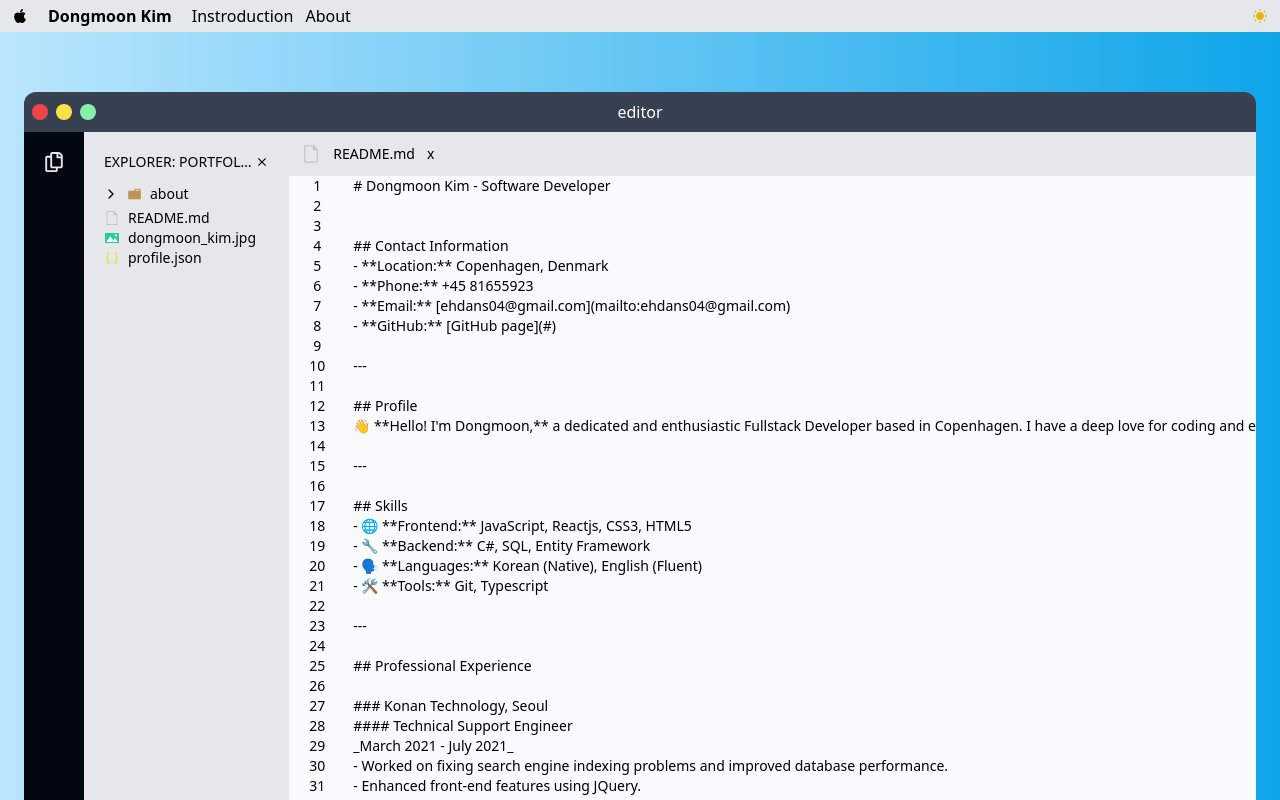
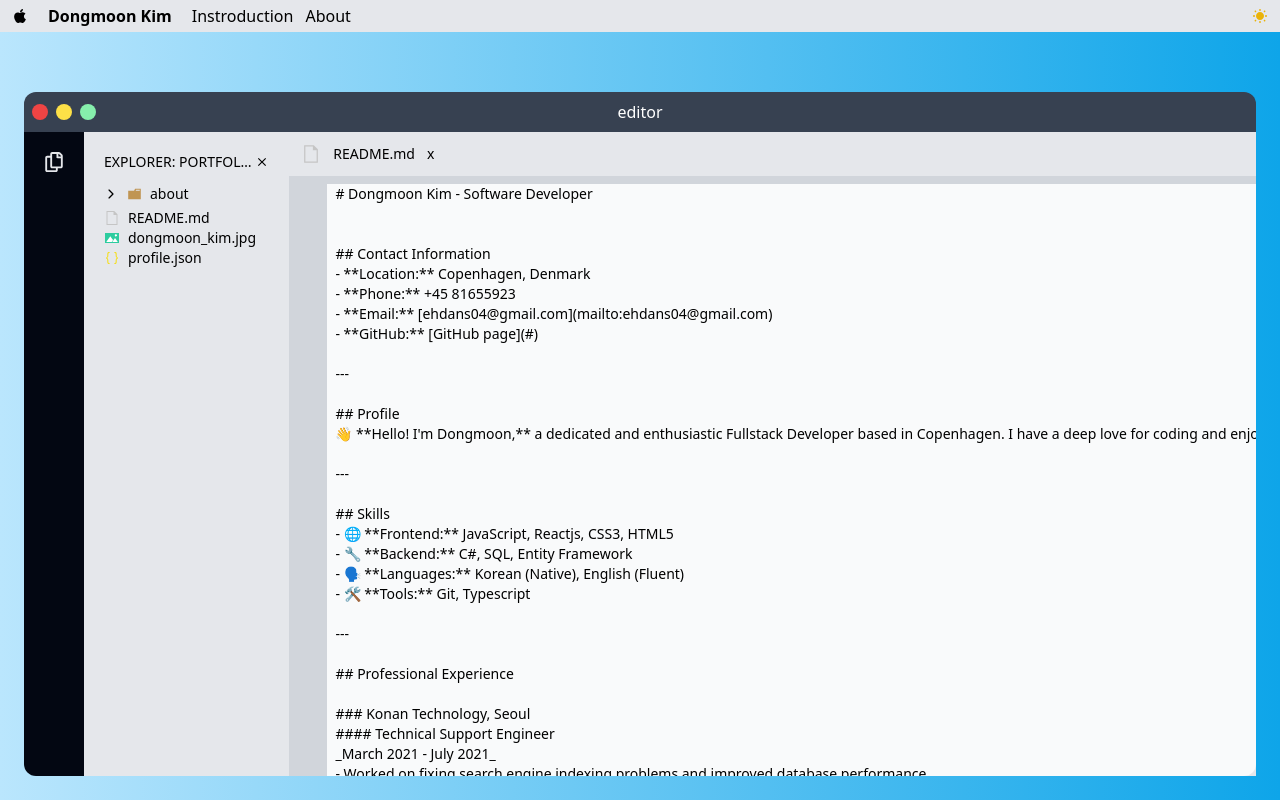
Before and after one commit to Dongmoon29/portfolio, a Next.js app: page /about in a window 1280 px wide. Built offline with nearby package versions, Linux system fonts and the light colour scheme.

Commit message:
remove line numbers

```diff
--- a/src/components/about/vscode/vscodeBuffers.tsx
+++ b/src/components/about/vscode/vscodeBuffers.tsx
@@ -7,13 +7,17 @@
 
 export const VsCodeBuffers: FC = () => {
   const { state } = useVscodeContext();
+  const { theme } = useThemeContext();
   const buffers = state.buffers;
   if (!buffers) {
     return null;
   }
 
   return (
-    <div className="flex justify-start items-end overflow-auto w-full">
+    <div
+      className={`flex justify-start items-end overflow-auto w-full border-b-8 ${
+        theme === 'dark' ? 'border-gray-700' : 'border-gray-300'
+      }`}>
       {buffers.map((buffer) => (
         <VsCodeBuffer
           key={`TAB_${buffer.filename}_${buffer.id}`}
--- a/src/components/about/vscode/vscodeEditorArea.tsx
+++ b/src/components/about/vscode/vscodeEditorArea.tsx
@@ -1,89 +1,103 @@
 'use client';
-
+import { FC, useState, ChangeEvent, useEffect, useMemo } from 'react';
 import { useThemeContext } from '@/context/ThemeContext';
-import { FC, useState, ChangeEvent, useEffect } from 'react';
 
 type VsCodeEditorAreaProps = {
   content: string | { src: string };
 };
 
-// FIXME: need to fix layout when buffer x axis gets overflow, main content area also grow and breaks layout
 export const VsCodeEditorArea: FC<VsCodeEditorAreaProps> = ({ content }) => {
   const { theme } = useThemeContext();
   const [currentContents, setCurrentContents] = useState(content);
-  const [mediaContent, setMediaContent] = useState<any>(null);
-  const [loading, setLoading] = useState(false);
-  const lines =
-    typeof currentContents === 'string' ? currentContents.split('\n') : null;
+  const [mediaContent, setMediaContent] = useState<string | null>(null);
+  const [loading, setLoading] = useState<boolean>(false);
+  const [error, setError] = useState<string | null>(null);
 
   useEffect(() => {
     setCurrentContents(content ?? '');
   }, [content]);
+
   useEffect(() => {
-    if (typeof currentContents === 'string') return;
-    setLoading(true);
-    const fetchMediaContent = async () => {
+    const fetchMediaContent = async (currentContents: { src: string }) => {
       try {
-        const res = await fetch(`/api/media?uri=${currentContents.src}`);
-        if (!res.ok) {
-          throw new Error(`Error fetching PDF content: ${res.statusText}`);
-        }
-
-        const blob = await res.blob();
-        const uri = URL.createObjectURL(blob);
-        setMediaContent(uri);
+        const response = await fetch(`/api/media?uri=${currentContents.src}`);
+        if (!response.ok)
+          throw new Error(`Error fetching content: ${response.statusText}`);
+        const blob = await response.blob();
+        setMediaContent(URL.createObjectURL(blob));
+      } catch (err: any) {
+        setError(err.message);
+      } finally {
         setLoading(false);
-      } catch (error) {
-        setLoading(false);
-        console.error(error);
       }
     };
 
-    fetchMediaContent();
+    if (typeof currentContents !== 'string') {
+      setLoading(true);
+      fetchMediaContent(currentContents);
+    }
   }, [currentContents]);
 
   const handleInputChange = (e: ChangeEvent<HTMLTextAreaElement>) => {
     setCurrentContents(e.target.value);
   };
 
+  const editorClassName = useMemo(
+    () => (theme === 'dark' ? 'bg-black' : 'bg-gray-50'),
+    [theme]
+  );
+
   return (
     <div
-      className={`${
-        theme === 'dark' ? 'bg-black' : 'bg-gray-50'
-      } w-full flex-1 overflow-auto flex`}>
-      <div className=" flex gap-2 flex-1">
-        {lines && (
-          <div className="flex flex-col">
-            {lines.map((_, index) => (
-              <div
-                className={`${
-                  theme === 'dark' ? 'bg-black' : 'bg-gray-50'
-                } w-14 text-center`}
-                key={index}>
-                {index + 1}
-              </div>
-            ))}
-          </div>
-        )}
-        <div className="flex-1">
-          {typeof currentContents === 'string' && (
-            <textarea
-              className={`${
-                theme === 'dark' ? 'bg-black' : 'bg-gray-50'
-              } w-full h-full resize-none focus:outline-none overflow-hidden text-nowrap overflow-x-auto`}
-              value={currentContents}
-              onChange={handleInputChange}
-            />
-          )}
-          {typeof currentContents !== 'string' && !loading && (
-            <iframe
-              className="w-full h-full"
-              src={`${mediaContent}`}
-              title="vscode"
-            />
-          )}
-        </div>
+      className={`${editorClassName} w-full flex-1 flex flex-col rounded-br-xl`}>
+      <div className="flex flex-1 overflow-auto">
+        <div
+          className={`${
+            theme === 'dark' ? 'bg-gray-700' : 'bg-gray-300'
+          } w-10 mr-2`}></div>
+        <EditorContent
+          currentContents={currentContents}
+          loading={loading}
+          mediaContent={mediaContent}
+          onChange={handleInputChange}
+        />
       </div>
+      {error && <div className="text-red-500">{error}</div>}
     </div>
   );
 };
+
+const EditorContent = ({
+  currentContents,
+  loading,
+  mediaContent,
+  onChange,
+}: {
+  currentContents: string | { src: string };
+  loading: boolean;
+  mediaContent: string | null;
+  onChange: (e: ChangeEvent<HTMLTextAreaElement>) => void;
+}) => {
+  if (typeof currentContents === 'string') {
+    return (
+      <textarea
+        className="pb-2 w-full bg-inherit h-full resize-none focus:outline-none overflow-x-auto"
+        value={currentContents}
+        wrap="off"
+        onChange={onChange}
+      />
+    );
+  }
+
+  if (!loading && mediaContent) {
+    return (
+      <iframe
+        className="w-full bg-inherit flex-1"
+        src={mediaContent}
+        title="vscode"
+      />
+    );
+  }
+
+  return null;
+};
--- a/src/components/os/windowOs/windowHeader.tsx
+++ b/src/components/os/windowOs/windowHeader.tsx
@@ -6,19 +6,24 @@
 type WindowHeaderProps = {
   title: string;
   icon?: ReactNode;
+  toggleMaximize?: () => void;
 };
-export const WindowHeader: FC<WindowHeaderProps> = ({ title, icon }) => {
+export const WindowHeader: FC<WindowHeaderProps> = ({
+  title,
+  icon,
+  toggleMaximize,
+}) => {
   return (
     <div className="grid grid-cols-3 justify-center items-center text-white bg-gray-700 rounded-t-xl p-2 h-10">
       <div>{icon ?? ''}</div>
       <div className="flex justify-center">
         <h1>{title}</h1>
       </div>
-      <div className="flex justify-end gap-2">
+      <div className="flex justify-end gap-2 cursor-pointer">
         <div className="px-2">
           <VscChromeMinimize />
         </div>
-        <div className="px-2">
+        <div className="px-2" onClick={toggleMaximize}>
           <VscChromeMaximize />
         </div>
         <div className="px-2">
--- a/src/components/os/windowOs/windowMenuBar.tsx
+++ b/src/components/os/windowOs/windowMenuBar.tsx
@@ -16,7 +16,7 @@
   };
 
   return (
-    <div className="p-5 absolute bottom-0 left-0 w-full h-6 bg-gray-300 flex justify-center items-center gap-6">
+    <div className="h-10 bg-gray-300 flex justify-center items-center gap-6">
       <button
         role="button"
         className="hover:scale-110 transition duration-200 ease-in-out cursor-pointer"
```
